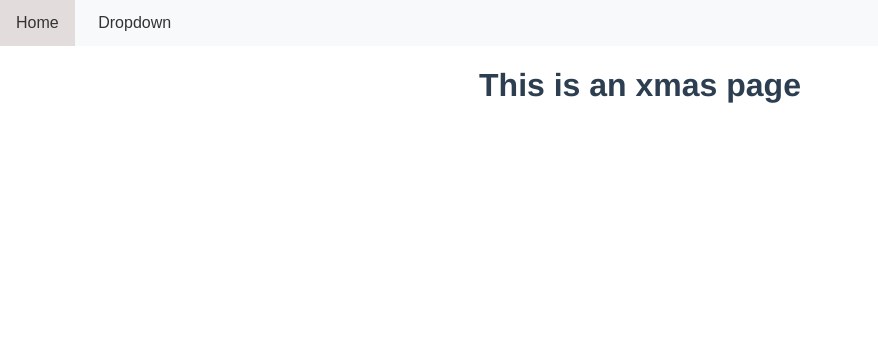
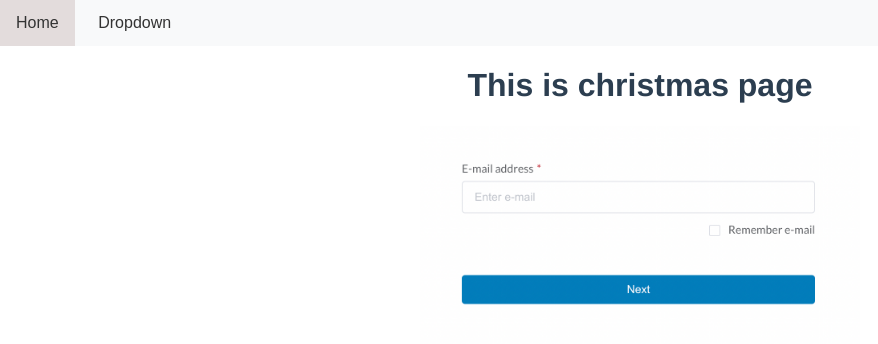
Before and after one commit to ernieay/sm-login-hackathon-22, a Vue app: page /xmas in a window 1280 px wide. Shown: the top 344 px of the page, without its empty margins (0-878 px from the left). Built offline with nearby package versions, Linux system fonts and the light colour scheme.

Commit message:
christmas name

```diff
--- a/src/components/AppHeader.vue
+++ b/src/components/AppHeader.vue
@@ -6,7 +6,7 @@
         <i class="fa fa-caret-down"></i>
       </button>
       <div class="dropdown-content">
-        <router-link to="/xmas">xmas</router-link>
+        <router-link to="/xmas">Christmas</router-link>
         <router-link to="/au-doodle">AU Doodle</router-link>
         <router-link to="/au-game">AU Game</router-link>
         <router-link to="/ph-doodle">PH Doodle</router-link>
--- a/src/views/XmasView.vue
+++ b/src/views/XmasView.vue
@@ -1,5 +1,18 @@
 <template>
   <div class="xmas">
-    <h1>This is an xmas page</h1>
+    <h1>This is christmas page</h1>
+    <LoginUser />
   </div>
 </template>
+
+<script>
+// @ is an alias to /src
+import LoginUser from '@/components/LoginUser.vue'
+
+export default {
+  name: 'PhDoodle',
+  components: {
+    LoginUser
+  }
+}
+</script>
```
